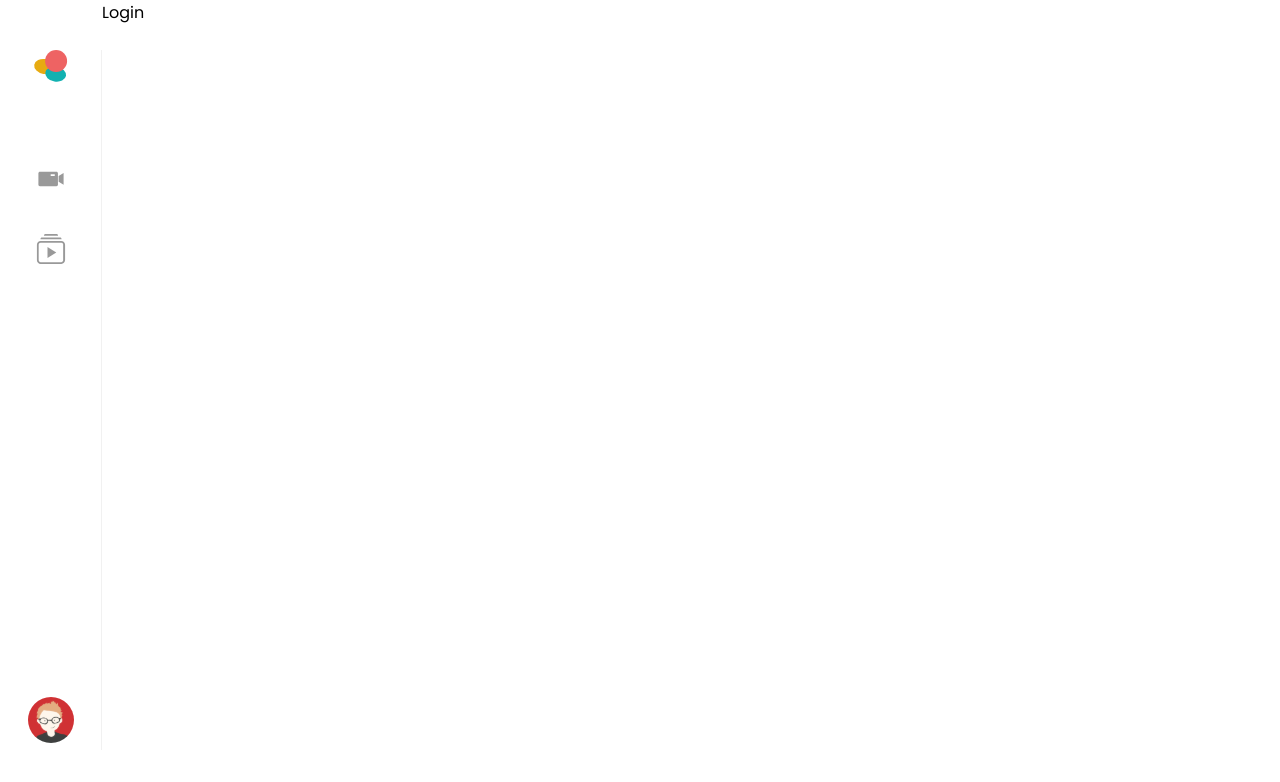
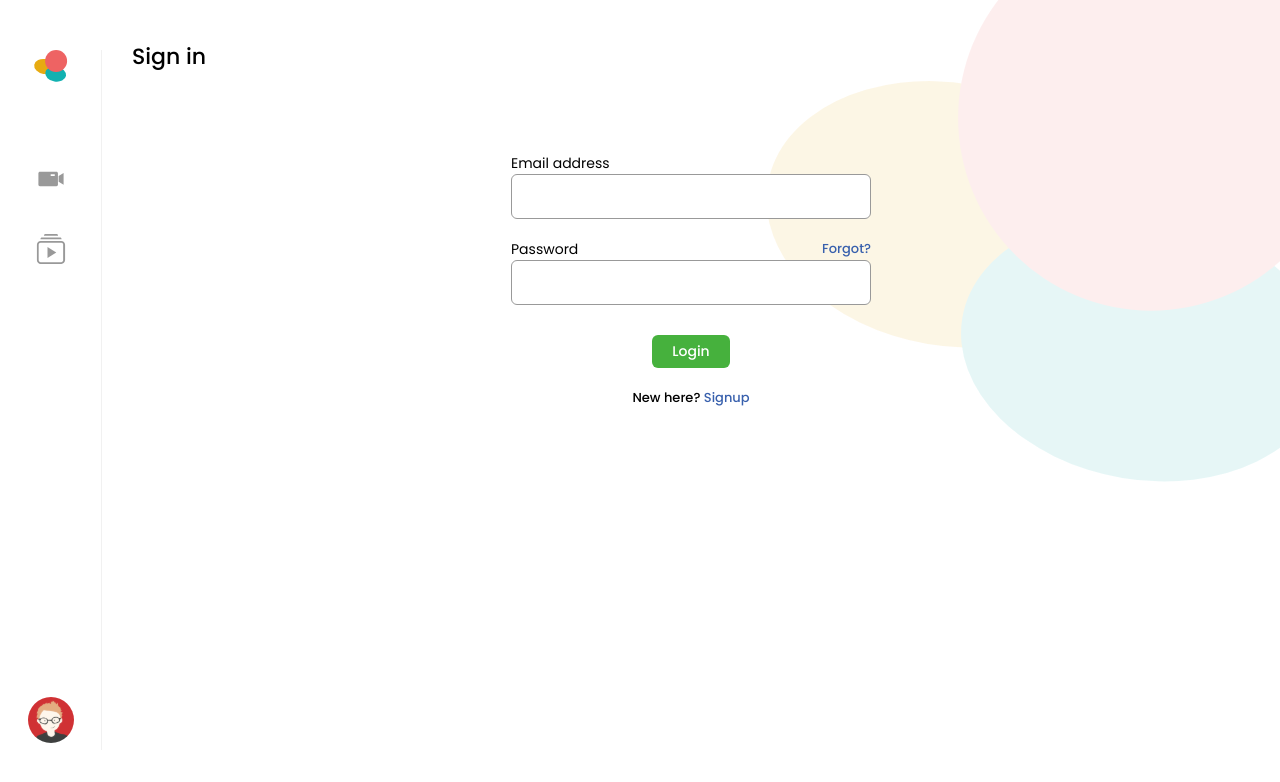
Before and after one commit to codev99/smartcow, a React (Create React App) app: page / in a window 1280 px wide. Shown: the top 782 px of the page. Built offline with nearby package versions, Linux system fonts and the light colour scheme.

Commit message:
login and signup

```diff
--- a/src/app/routes.ts
+++ b/src/app/routes.ts
@@ -1,6 +1,5 @@
 const Routes = {
   ROOT: "/",
-  LOGIN: "login",
   SIGNUP: "signup",
   VIDEOBROWSE: "browse",
   VIDEO: "video",
--- a/src/components/Header/Header.module.scss
+++ b/src/components/Header/Header.module.scss
@@ -7,6 +7,10 @@ header {
   padding: 40px 0 30px;
   margin: 0 30px;
   border-bottom: solid 1px $color-gray-light;
+
+  &.noBorder {
+    border-bottom: none;
+  }
 
   .headerTitle {
     flex: 1;
--- a/src/components/Header/Header.tsx
+++ b/src/components/Header/Header.tsx
@@ -43,3 +43,23 @@ export const HeaderProfile = () => {
     </header>
   )
 }
+
+export const HeaderLogin = () => {
+  return (
+    <header className={styles.noBorder}>
+      <div className={styles.headerTitle}>
+        <div className={styles.title}>Sign in</div>
+      </div>
+    </header>
+  )
+}
+
+export const HeaderSignup = () => {
+  return (
+    <header className={styles.noBorder}>
+      <div className={styles.headerTitle}>
+        <div className={styles.title}>Create an account</div>
+      </div>
+    </header>
+  )
+}
--- /dev/null
+++ b/src/components/WrapperBackground/WrapperBackground.module.scss
@@ -0,0 +1,16 @@
+@import "../../global";
+
+.wrapperBackground {
+  position: relative;
+
+  .bg {
+    position: absolute;
+    right: 0;
+    top: 0;
+  }
+
+  .content {
+    z-index: 1;
+    position: relative;
+  }
+}
--- /dev/null
+++ b/src/components/WrapperBackground/WrapperBackground.tsx
@@ -0,0 +1,19 @@
+import { ReactElement } from "react";
+import { ReactComponent as Bg } from "../../assets/images/bg.svg";
+
+import styles from "./WrapperBackground.module.scss";
+
+type WrapperBackgroundProps = {
+  children: ReactElement;
+}
+export const WrapperBackground = ({ children }: WrapperBackgroundProps) => {
+
+  return (
+    <div className={styles.wrapperBackground}>
+      <Bg className={styles.bg} />
+      <div className={styles.content}>
+        {children}
+      </div>
+    </div>
+  )
+};
--- a/src/pages/Login/Login.tsx
+++ b/src/pages/Login/Login.tsx
@@ -1,3 +1,33 @@
+import { useEffect } from "react";
+import { useNavigate } from "react-router-dom";
+import Routes from "../../app/routes";
+import { HeaderLogin } from "../../components/Header/Header";
+import { Layout1Col } from "../../components/Layout/Layout1Col";
+import { WrapperBackground } from "../../components/WrapperBackground/WrapperBackground";
+import { LoginForm } from "./LoginForm/LoginForm";
+
 export const Login = () => {
-  return <>Login</>
+  const navigate = useNavigate();
+
+  const signin = (email: string, password: string) => {
+    localStorage.setItem("smartcow", JSON.stringify({ email: email, password: password }));
+    navigate(Routes.VIDEO);
+  };
+
+  useEffect(() => {
+    if (localStorage.getItem("smartcow")) {
+      navigate(Routes.VIDEO);
+    }
+  }, [navigate]);
+
+  return (
+    <WrapperBackground>
+      <>
+        <HeaderLogin />
+        <Layout1Col>
+          <LoginForm signin={signin} />
+        </Layout1Col>
+      </>
+    </WrapperBackground>
+  )
 };
--- /dev/null
+++ b/src/pages/Login/LoginForm/LoginForm.module.scss
@@ -0,0 +1,57 @@
+@import "../../../global";
+
+.login {
+  margin: 0 auto;
+  display: flex;
+  justify-content: center;
+  align-items: center;
+
+  .form {
+    margin: 20px 0 40px;
+    display: flex;
+    flex-direction: column;
+    justify-content: center;
+    align-items: center;
+
+    .field {
+      width: 360px;
+      margin: 10px 0;
+      position: relative;
+
+      label {
+        font-size: 14px;
+        display: block;
+        font-weight: 400;
+      }
+
+      .sublabel {
+        font-size: 13px;
+        font-weight: 500;
+        color: $color-blue-dark;
+        position: absolute;
+        right: 0;
+        top: 0;
+      }
+
+      input {
+        font-size: 15px;
+        font-weight: 500;
+        border: solid 1px $color-gray-900;
+        background-color: $color-lightest;
+        padding: 10px;
+        color: $color-gray-300;
+        border-radius: 6px;
+        width: 100%;
+      }
+    }
+
+    button {
+      margin: 20px 0;
+    }
+
+    .footer {
+      font-size: 13px;
+      font-weight: 500;
+    }
+  }
+}
--- /dev/null
+++ b/src/pages/Login/LoginForm/LoginForm.tsx
@@ -0,0 +1,38 @@
+import { useRef } from "react";
+import Routes from "../../../app/routes";
+import { Button, ButtonType } from  "../../../components/Button/Button";
+import { Link } from "react-router-dom";
+import styles from "./LoginForm.module.scss";
+
+type LoginFormProps = {
+  signin: (email:string, password:string) => void;
+}
+
+export const LoginForm = ({ signin }: LoginFormProps) => {
+  const emailRef = useRef<HTMLInputElement>(null);
+  const passwordRef = useRef<HTMLInputElement>(null);
+
+  const handleSignin = () => {
+    if (emailRef?.current?.value && passwordRef?.current?.value) {
+      signin(emailRef.current.value, passwordRef.current.value);
+    }
+  }
+
+  return (
+    <div className={styles.login} >
+      <div className={styles.form} >
+        <div className={styles.field}>
+          <label>Email address</label>
+          <input ref={emailRef} name="email" />
+        </div>
+        <div className={styles.field}>
+          <label>Password</label>
+          <span className={styles.sublabel}><a href="/#">Forgot?</a></span>
+          <input ref={passwordRef} name="password" type="password" />
+        </div>
+        <Button type={ButtonType.fillGreen} label="Login" onClick={handleSignin} />
+        <div className={styles.footer}>New here? <Link to={Routes.SIGNUP}>Signup</Link></div>
+      </div>
+    </div>
+  )
+}
--- a/src/pages/Signup/Signup.tsx
+++ b/src/pages/Signup/Signup.tsx
@@ -1,3 +1,28 @@
+import { useEffect } from "react";
+import { useNavigate } from "react-router-dom";
+import Routes from "../../app/routes";
+import { HeaderSignup } from "../../components/Header/Header";
+import { Layout1Col } from "../../components/Layout/Layout1Col";
+import { WrapperBackground } from "../../components/WrapperBackground/WrapperBackground";
+import { SignupForm } from "./SignupForm/SignupForm";
+
 export const Signup = () => {
-  return <>Signup</>
+  const navigate = useNavigate();
+
+  useEffect(() => {
+    if (localStorage.getItem("smartcow")) {
+      navigate(Routes.VIDEO);
+    }
+  }, [navigate]);
+
+  return (
+    <WrapperBackground>
+      <>
+        <HeaderSignup />
+        <Layout1Col>
+          <SignupForm />
+        </Layout1Col>
+      </>
+    </WrapperBackground>
+  )
 };
--- /dev/null
+++ b/src/pages/Signup/SignupForm/SignupForm.module.scss
@@ -0,0 +1,57 @@
+@import "../../../global";
+
+.signup {
+  margin: 0 auto;
+  display: flex;
+  justify-content: center;
+  align-items: center;
+
+  .form {
+    margin: 20px 0 40px;
+    display: flex;
+    flex-direction: column;
+    justify-content: center;
+    align-items: center;
+
+    .field {
+      width: 360px;
+      margin: 10px 0;
+      position: relative;
+
+      label {
+        font-size: 14px;
+        display: block;
+        font-weight: 400;
+      }
+
+      .sublabel {
+        font-size: 12px;
+        font-weight: 400;
+        color: $color-green;
+        position: absolute;
+        right: 0;
+        top: 0;
+      }
+
+      input {
+        font-size: 15px;
+        font-weight: 500;
+        border: solid 1px $color-gray-900;
+        background-color: $color-lightest;
+        padding: 10px;
+        color: $color-gray-300;
+        border-radius: 6px;
+        width: 100%;
+      }
+    }
+
+    button {
+      margin: 20px 0;
+    }
+
+    .footer {
+      font-size: 13px;
+      font-weight: 500;
+    }
+  }
+}
--- /dev/null
+++ b/src/pages/Signup/SignupForm/SignupForm.tsx
@@ -0,0 +1,34 @@
+import Routes from "../../../app/routes";
+import { Button, ButtonType } from  "../../../components/Button/Button";
+import { Link, useNavigate } from "react-router-dom";
+import styles from "./SignupForm.module.scss";
+
+export const SignupForm = () => {
+  const navigate = useNavigate();
+
+  return (
+    <div className={styles.signup} >
+      <div className={styles.form} >
+        <div className={styles.field}>
+          <label>Full name</label>
+          <input name="fullname" />
+        </div>
+        <div className={styles.field}>
+          <label>Email address</label>
+          <input name="email" />
+        </div>
+        <div className={styles.field}>
+          <label>New Password</label>
+          <span className={styles.sublabel}>Strong</span>
+          <input name="password" type="password" />
+        </div>
+        <Button
+          type={ButtonType.fillGreen}
+          label="Signup"
+          onClick={() => navigate(Routes.VIDEO)}
+        />
+        <div className={styles.footer}>Already user? <Link to={Routes.ROOT}>Login</Link></div>
+      </div>
+    </div>
+  )
+}
```
Also changed, not shown: src/assets/images/bg.svg (added).
